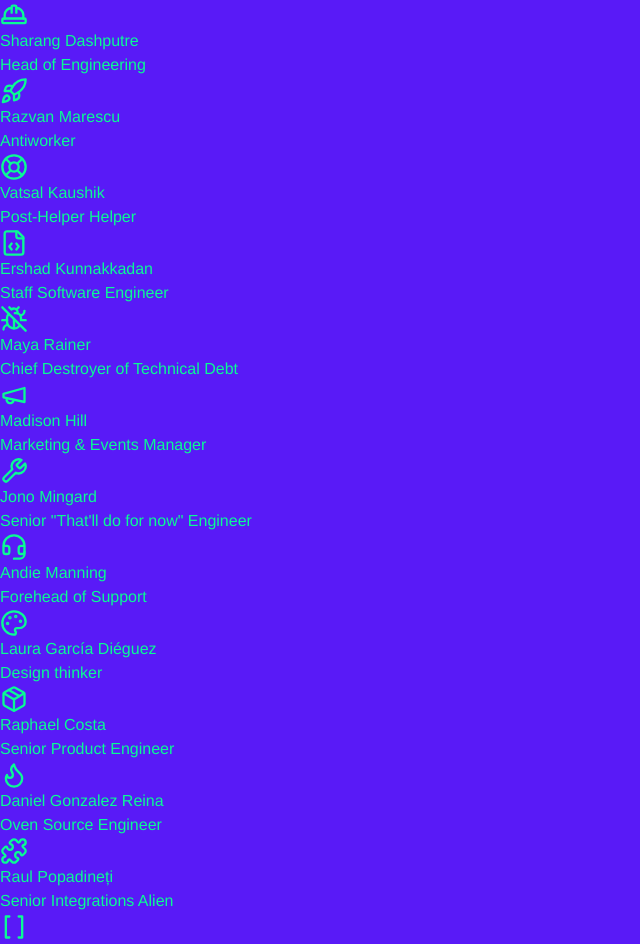
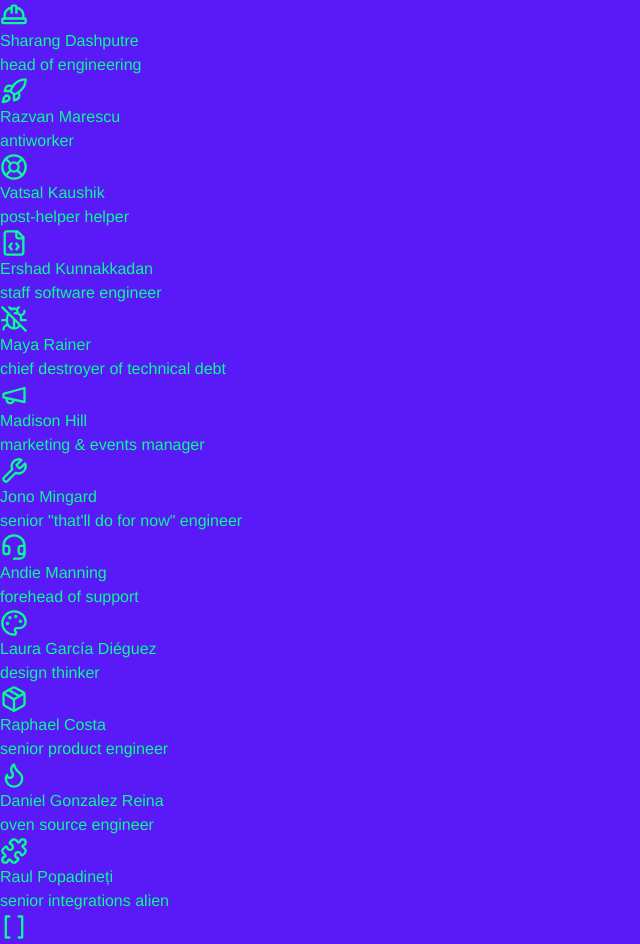
Before and after one commit to antiwork/antiwork, a Next.js app: page / in a window 1280 px wide. Shown: the part 1266-2210 px from the top of the page, without its empty margins (0-640 px from the left). Built offline with nearby package versions, Linux system fonts and the light colour scheme.

Commit message:
lowercase all people descriptions for brand consistency
Co-Authored-By: sahil.lavingia@gmail.com <sahil.lavingia@gmail.com>

```diff
--- a/components/page.tsx
+++ b/components/page.tsx
@@ -175,92 +175,92 @@ function PageContent() {
   const teamPlayers = [
     {
       name: "Sahil Lavingia",
-      title: "Founder & CEO",
+      title: "founder & ceo",
       url: "https://sahillavingia.com",
       icon: <Crown size={28} className="text-current" />,
     },
     {
       name: "Connor Mann",
-      title: "Staff Software Engineer",
+      title: "staff software engineer",
       url: "https://x.com/cnnrmnn",
       icon: <Code size={28} className="text-current" />,
     },
     {
       name: "Sharang Dashputre",
-      title: "Head of Engineering",
+      title: "head of engineering",
       url: "",
       icon: <HardHat size={28} className="text-current" />,
     },
     {
       name: "Razvan Marescu",
-      title: "Antiworker",
+      title: "antiworker",
       url: "https://razvan.marescu.com",
       icon: <Rocket size={28} className="text-current" />,
     },
     {
       name: "Vatsal Kaushik",
-      title: "Post-Helper Helper",
+      title: "post-helper helper",
       url: "http://vatsal.com",
       icon: <LifeBuoy size={28} className="text-current" />,
     },
     {
       name: "Ershad Kunnakkadan",
-      title: "Staff Software Engineer",
+      title: "staff software engineer",
       url: "https://x.com/ershus",
       icon: <FileCode size={28} className="text-current" />,
     },
     {
       name: "Maya Rainer",
-      title: "Chief Destroyer of Technical Debt",
+      title: "chief destroyer of technical debt",
       url: "https://www.twitch.tv/mayarainer",
       icon: <BugOff size={28} className="text-current" />,
     },
     {
       name: "Madison Hill",
-      title: "Marketing & Events Manager",
+      title: "marketing & events manager",
       url: "",
       icon: <Megaphone size={28} className="text-current" />,
     },
     {
       name: "Jono Mingard",
-      title: 'Senior "That\'ll do for now" Engineer',
+      title: 'senior "that\'ll do for now" engineer',
       url: "https://mingard.link",
       icon: <Wrench size={28} className="text-current" />,
     },
     {
       name: "Andie Manning",
-      title: "Forehead of Support",
+      title: "forehead of support",
       url: "",
       icon: <Headset size={28} className="text-current" />,
     },
     {
       name: "Laura García Diéguez",
-      title: "Design thinker",
+      title: "design thinker",
       url: "",
       icon: <Palette size={28} className="text-current" />,
     },
     {
       name: "Raphael Costa",
-      title: "Senior Product Engineer",
+      title: "senior product engineer",
       url: "",
       icon: <Package size={28} className="text-current" />,
     },
     {
       name: "Daniel Gonzalez Reina",
-      title: "Oven Source Engineer",
+      title: "oven source engineer",
       url: "https://x.com/dgrcode",
       icon: <Flame size={28} className="text-current" />,
     },
     {
       name: "Raul Popadineți",
-      title: "Senior Integrations Alien",
-      titleHover: "Master of QuickBooks, GitHub, and IRS Chaos",
+      title: "senior integrations alien",
+      titleHover: "master of quickbooks, github, and irs chaos",
       url: "https://x.com/RaulOnRails",
       icon: <Puzzle size={28} className="text-current" />,
     },
     {
       name: "Seth Thompson",
-      title: "Staff Software Engineer",
+      title: "staff software engineer",
       url: "https://seththompson.com/",
       icon: <Brackets size={28} className="text-current" />,
     },
```
